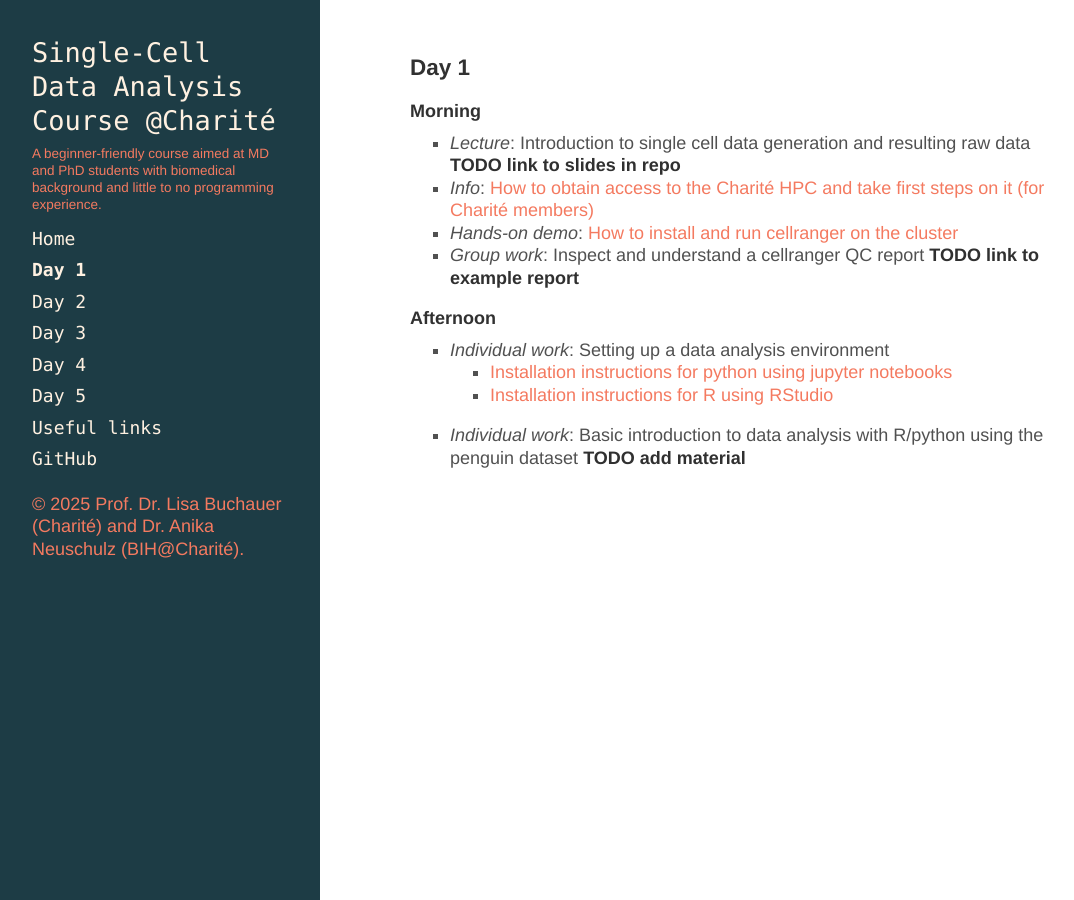
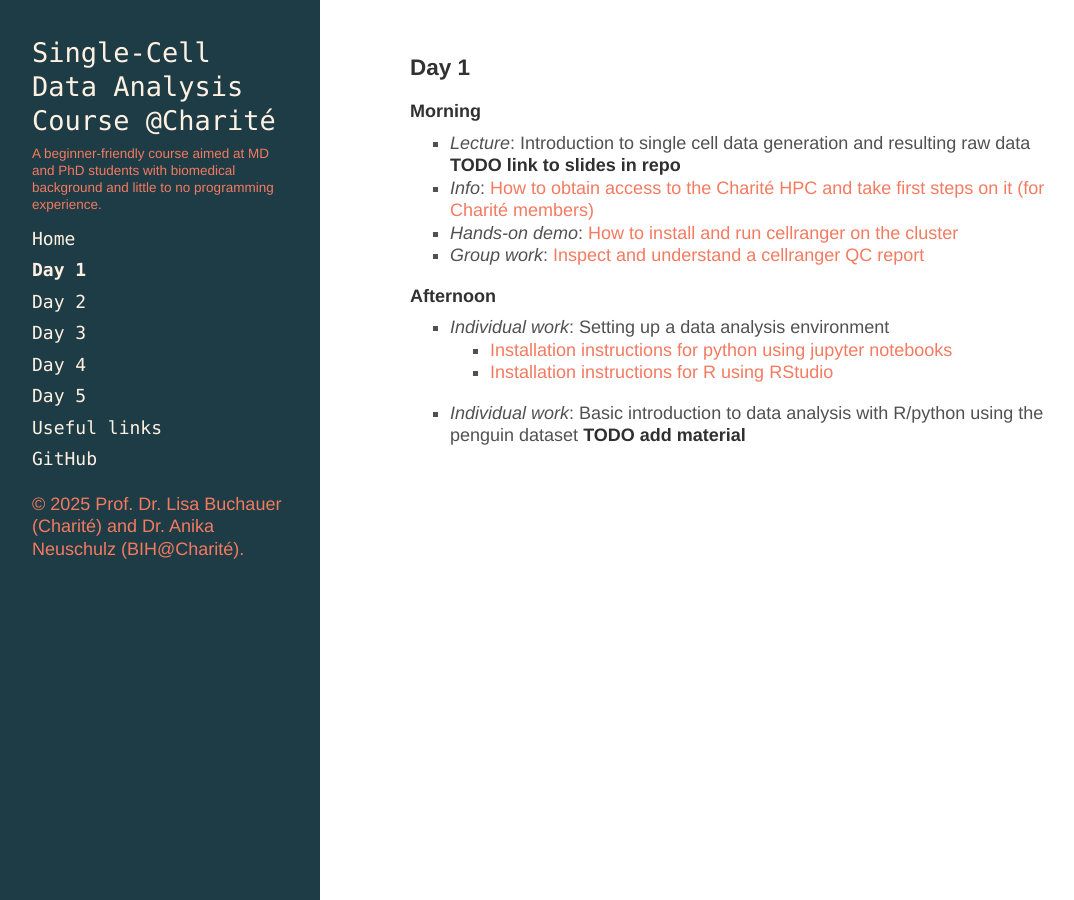
Before and after one commit to buchauer-lab/charite-sc-data-course, a Jekyll site: the page built from docs/Day1.md, in a window 1280 px wide. Shown: the whole page, without its empty margins (4-1078 px from the left). Built offline with Jekyll 4.4.1, drawn with Linux system fonts in a browser that asks for light colours; nearby versions of some CDN libraries; a style sheet for code colours, icons or effects is not loaded.

Commit message:
Update Day1.md

```diff
--- a/docs/Day1.md
+++ b/docs/Day1.md
@@ -10,7 +10,7 @@ order: 2
 - _Lecture_: Introduction to single cell data generation and resulting raw data __TODO link to slides in repo__
 - _Info_: [How to obtain access to the Charité HPC and take first steps on it (for Charité members)](https://github.com/buchauer-lab/charite-sc-data-course/blob/main/materials/Day1/L_cluster_usage.pdf)
 - _Hands-on demo_: [How to install and run cellranger on the cluster](https://github.com/buchauer-lab/charite-sc-data-course/blob/main/materials/Day1/cellranger_interactive_commands.txt)
-- _Group work_: Inspect and understand a cellranger QC report __TODO link to example report__
+- _Group work_: [Inspect and understand a cellranger QC report](https://github.com/buchauer-lab/charite-sc-data-course/blob/main/materials/Day1/web_summary_PBMC_subset.html)
 
 #### Afternoon
 - _Individual work_: Setting up a data analysis environment
```
